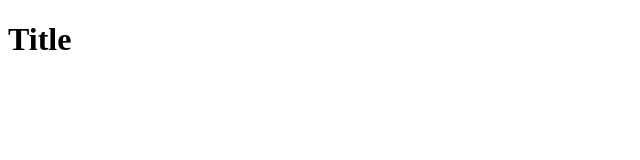
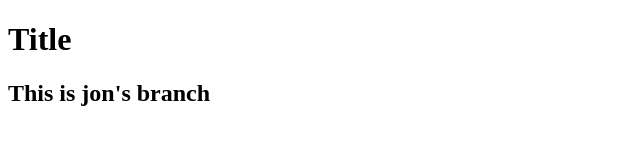
Before and after one commit to sen-andy/git-testing, a plain HTML site: page teamgit/index.html in a window 1280 px wide. Shown: the whole page, without its empty margins (0-640 px from the left). Drawn offline with Linux system fonts and the light colour scheme.

Commit message:
jon's branch (#1)
Co-authored-by: Jonathan Amsalem <jonathan.amsalem@gmail.com>

```diff
--- a/teamgit/index.html
+++ b/teamgit/index.html
@@ -7,5 +7,6 @@
 </head>
 <body>
     <h1>Title</h1>
+    <h2>This is jon's branch</h2>
 </body>
 </html>
```
